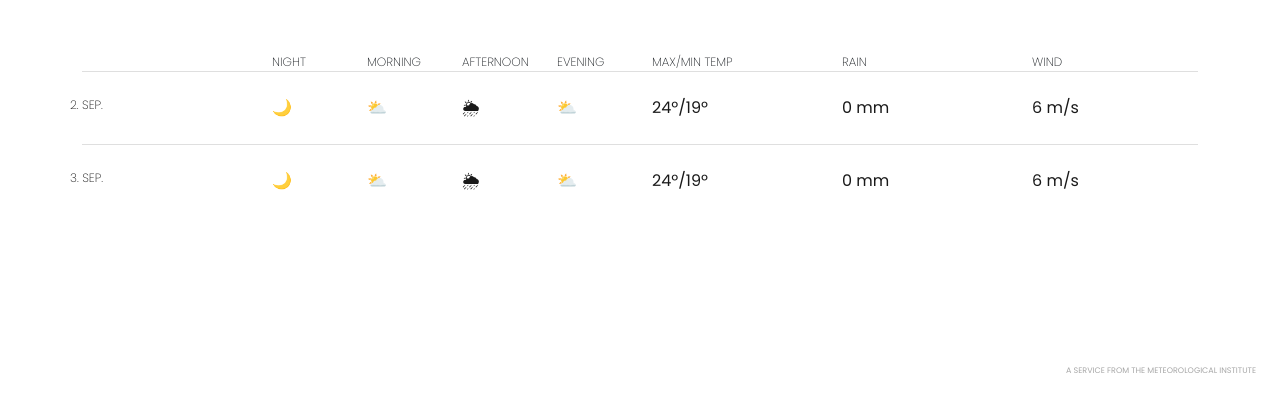
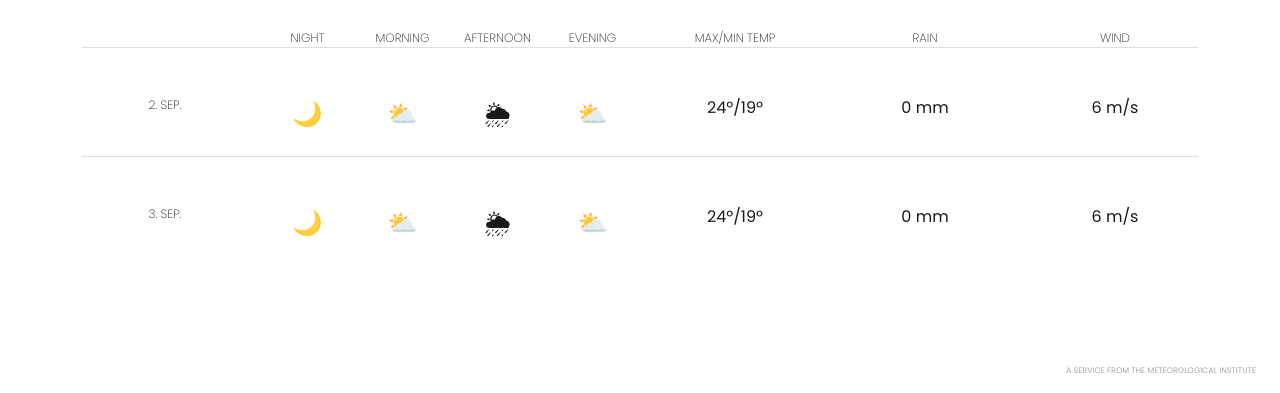
Before and after one commit to MissPotatoGirl/my-first-weather-app, a plain HTML site: page index.html in a window 1280 px wide. Shown: the part 407-800 px from the top of the page. Drawn offline with nearby package versions, Linux system fonts and the light colour scheme.

Commit message:
Clean CSS and naming convention

```diff
--- a/index.html
+++ b/index.html
@@ -68,10 +68,10 @@
           </div>
       </div>
 
-      <!-- Detailed forecast -->
-      <div class="container forcast-list"></div>
+      <!-- Future forecast -->
+      <div class="container future-forecast-wrapper"></div>
         <ul class="list-group list-group-flush">
-          <li class="list-group-item day-title">
+          <li class="list-group-item future-forecast-description">
             <div class="row">
               <div class="col-2"></div>
               <div class="col-1 table-description">Night</div>
@@ -83,7 +83,7 @@
               <div class="col-2 table-description">Wind</div>
           </li>
           <!-- Tomorrow -->
-          <li class="list-group-item future-forecast">
+          <li class="list-group-item future-forecast-item">
             <div class="row">
               <div class="col-2 day-title day-title-1">Tomorrow</div>
               <div class="col-1 weather-icon">🌙</div>
@@ -96,7 +96,7 @@
             </div>
           </li>
           <!-- After Tomorrow -->
-          <li class="list-group-item future-forecast">
+          <li class="list-group-item future-forecast-item">
             <div class="row">
               <div class="col-2 day-title day-title-2"></div>
               <div class="col-1 weather-icon">🌙</div>
--- a/src/stryle.css
+++ b/src/stryle.css
@@ -59,10 +59,20 @@ footer {
 }
 
 /* Future Forecast */
-.forcast-list {
+.future-forecast-item {
+  text-align: center;
   margin-top: 24px;
   padding: 0 24px;
 }
+
+.future-forecast-description {
+  font-size: 12px;
+  font-weight: 200;
+  text-transform: uppercase;
+  padding: 0;
+  text-align: center;
+}
+
 .day-title {
   font-size: 12px;
   font-weight: 200;
@@ -70,12 +80,16 @@ footer {
   padding: 0;
 }
 
-.future-forecast {
+.weather-icon {
+  font-size: 24px;
+}
+
+.future-forecast-item {
   padding: 24px 0;
   color: rgba(0, 0, 0, 0.9);
 }
 
-.future-forecast:hover {
+.future-forecast-item:hover {
   background-color: rgba(249, 249, 249, 0.5);
   cursor: pointer;
 }
```
